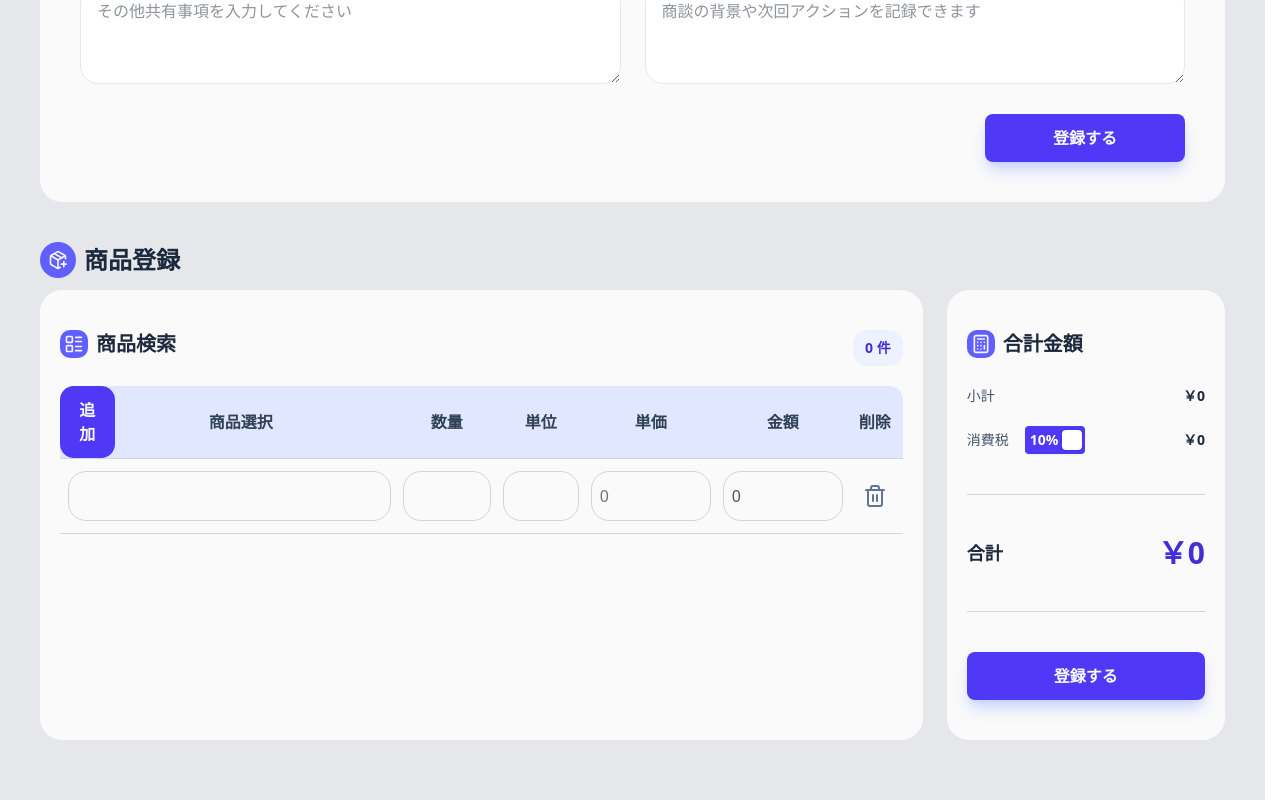
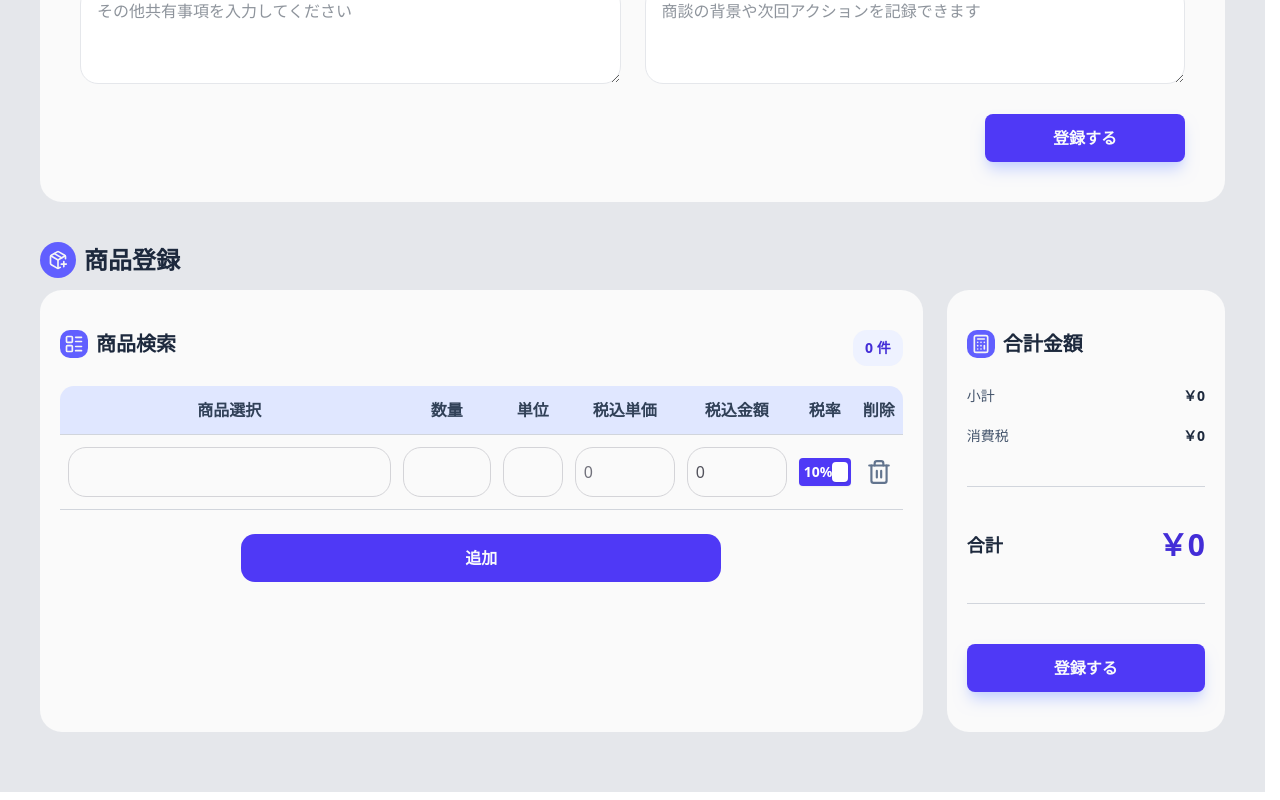
Before and after one commit to kawashima-cr/form, a React (Vite) app: page /form/registration in a window 1280 px wide. Shown: the part 544-1344 px from the top of the page. Built offline with nearby package versions, Linux system fonts and the light colour scheme.

Commit message:
✨ 税率トグル機能を追加し、LineItemRowコンポーネントを更新

```diff
--- a/src/components/registration/LineItem.tsx
+++ b/src/components/registration/LineItem.tsx
@@ -2,6 +2,7 @@ import { Trash2 } from "lucide-react";
 import type { ChangeEvent } from "react";
 import type { MenuDataType } from "./menuData";
 import type { LineItem } from "../../pages/registration/Product ";
+import { Switch } from "../ui/switch";
 
 type LineItemRowProps = {
   onChange: (next: LineItem) => void;
@@ -9,6 +10,9 @@ type LineItemRowProps = {
   menu?: MenuDataType;
   onNameClick?: React.MouseEventHandler<HTMLInputElement>;
   onRemove: React.MouseEventHandler<HTMLButtonElement>;
+  rowIndex: number;
+  taxRate: 8 | 10;
+  onTaxRateToggle: (rowIndex: number, rate: 8 | 10) => void;
 };
 
 export function LineItemRow(props: LineItemRowProps) {
@@ -39,10 +43,13 @@ export function LineItemRow(props: LineItemRowProps) {
     props.onChange({
       ...props.value,
       unitPrice: Number.isNaN(nextPrice) ? 0 : nextPrice,
+      taxFreeUnitPrice: Math.floor(
+        nextPrice / (props.value.taxRate * 0.01 + 1)
+      ),
     });
   };
   const gridCols =
-    "lg:grid lg:gap-3 lg:grid-cols-[minmax(260px,1fr)_88px_76px_120px_120px_40px]";
+    "lg:grid lg:gap-3 lg:grid-cols-[minmax(260px,1fr)_88px_60px_100px_100px_52px_32px]";
   const isCustom = props.value.menuId === "custom";
   const isNameEmpty = props.value.name.trim() === "";
   const baseInputClass =
@@ -61,8 +68,7 @@ export function LineItemRow(props: LineItemRowProps) {
     ? ""
     : "hover:bg-gray-100 hover:text-indigo-600";
 
-  const unitPrice = props.value.unitPrice;
-  const amount = unitPrice * props.value.qty;
+  const amount = props.value.unitPrice * props.value.qty;
 
   return (
     <div>
@@ -93,6 +99,8 @@ export function LineItemRow(props: LineItemRowProps) {
               id="qty"
               name="qty"
               type="number"
+              step={1}
+              min={1}
               className={`${baseInputClass} py-3 px-2 text-zinc-800 ${qtyInputBorderClass}`}
               value={props.value.qty === 0 ? "" : props.value.qty}
               onChange={handleQtyChange}
@@ -123,6 +131,8 @@ export function LineItemRow(props: LineItemRowProps) {
               id="unitPrice"
               name="unitPrice"
               type="number"
+              step={1}
+              min={0}
               className={`${baseInputClass} py-3 px-2 ${textInputBorderClass} ${editableCursorClass} ${hideNumberSpinClass}`}
               value={props.value.unitPrice}
               readOnly={props.value.menuId !== "custom"}
@@ -144,6 +154,19 @@ export function LineItemRow(props: LineItemRowProps) {
           </div>
           <div className="flex w-full flex-1 flex-col items-end gap-1 lg:items-center">
             <span className="px-2 text-right text-xs font-semibold text-slate-500 lg:hidden">
+              税率
+            </span>
+
+            <Switch
+              checked={props.taxRate === 10}
+              onCheckedChange={(checked) =>
+                props.onTaxRateToggle(props.rowIndex, checked ? 10 : 8)
+              }
+              className="mt-auto flex items-center"
+            />
+          </div>
+          <div className="flex w-full flex-1 flex-col items-end gap-1 lg:items-center">
+            <span className="px-2 text-right text-xs font-semibold text-slate-500 lg:hidden">
               削除
             </span>
             <button
@@ -151,7 +174,7 @@ export function LineItemRow(props: LineItemRowProps) {
               type="button"
               className="mt-auto flex items-center"
             >
-              <Trash2 className="h-10 w-10 rounded-xl p-2 text-slate-500 transition-all hover:bg-gray-200" />
+              <Trash2 className="h-[30px] w-[30px] p-0.5 rounded-sm text-slate-500 transition-all hover:bg-gray-200" />
             </button>
           </div>
         </div>
--- a/src/components/ui/switch.tsx
+++ b/src/components/ui/switch.tsx
@@ -10,7 +10,7 @@ function Switch({
     <SwitchPrimitive.Root
       data-slot="switch"
       className={cn(
-        "peer relative w-15 h-7 data-[state=checked]:bg-indigo-600 data-[state=unchecked]:bg-indigo-100 focus-visible:border-ring focus-visible:ring-ring/50 dark:data-[state=unchecked]:bg-input/80 inline-flex shrink-0 items-center rounded border border-transparent shadow-xs transition-all outline-none focus-visible:ring-[3px] disabled:cursor-not-allowed disabled:opacity-50 before:pointer-events-none before:absolute before:left-1 before:text-[14px] before:font-bold before:leading-none before:text-white before:content-['10%'] data-[state=unchecked]:before:opacity-0 data-[state=checked]:before:opacity-100 after:pointer-events-none after:absolute after:right-1 after:text-[14px] after:font-bold after:leading-none after:text-slate-700 after:content-['8%'] data-[state=checked]:after:opacity-0",
+        "peer relative w-13 h-7 data-[state=checked]:bg-indigo-600 data-[state=unchecked]:bg-indigo-200 focus-visible:border-ring focus-visible:ring-ring/50 dark:data-[state=unchecked]:bg-input/80 inline-flex shrink-0 items-center rounded border border-transparent shadow-xs transition-all outline-none focus-visible:ring-[3px] disabled:cursor-not-allowed disabled:opacity-50 before:pointer-events-none before:absolute before:left-1 before:text-[14px] before:font-bold before:leading-none before:text-white before:content-['10%'] data-[state=unchecked]:before:opacity-0 data-[state=checked]:before:opacity-100 after:pointer-events-none after:absolute after:right-1 after:text-[14px] after:font-bold after:leading-none after:text-slate-800 after:content-['8%'] data-[state=checked]:after:opacity-0",
         className
       )}
       {...props}
@@ -18,7 +18,7 @@ function Switch({
       <SwitchPrimitive.Thumb
         data-slot="switch-thumb"
         className={cn(
-          "pointer-events-none block w-5 h-5 rounded bg-white shadow-sm shadow-black/10 ring-0 transition-transform duration-200 ease-out data-[state=checked]:translate-x-[calc(180%)] data-[state=unchecked]:translate-x-0.5"
+          "pointer-events-none block w-4 h-5 rounded bg-white shadow-sm shadow-black/10 ring-0 transition-transform duration-200 ease-out data-[state=checked]:translate-x-[calc(200%)] data-[state=unchecked]:translate-x-0.5"
         )}
       />
     </SwitchPrimitive.Root>
--- a/src/pages/registration/Product .tsx
+++ b/src/pages/registration/Product .tsx
@@ -24,6 +24,8 @@ export type LineItem = {
   qty: number;
   unit: string;
   unitPrice: number;
+  taxFreeUnitPrice: number;
+  taxRate: 8 | 10;
 };
 type ActionState = { success: boolean; message: string };
 const initialState: ActionState = { success: false, message: "" };
@@ -37,6 +39,8 @@ export function Product() {
       qty: 0,
       unit: "",
       unitPrice: 0,
+      taxFreeUnitPrice: 0,
+      taxRate: 10,
     }))
   );
   const [isSearchOpen, setIsSearchOpen] = useState(false);
@@ -51,7 +55,7 @@ export function Product() {
     type: "success" | "error";
     message: string;
   } | null>(null);
-  const [taxRate, setTaxRate] = useState<8 | 10>(10);
+  const [modalTaxRate, setModalTaxRate] = useState<8 | 10>(10);
 
   useEffect(() => {
     if (!isSearchOpen) {
@@ -88,6 +92,8 @@ export function Product() {
         qty: 0,
         unit: "",
         unitPrice: 0,
+        taxFreeUnitPrice: 0,
+        taxRate: 10 as const,
       };
       const nextRow =
         menu.id === "custom"
@@ -97,13 +103,17 @@ export function Product() {
               qty: 1,
               unit: "",
               unitPrice: 0,
+              taxFreeUnitPrice: 0,
+              taxRate: modalTaxRate,
             }
           : {
               menuId: menu.id,
               name: menu.name,
               qty: 1,
               unit: menu.unit,
-              unitPrice: menu.price,
+              unitPrice: Math.floor(menu.price * (1 + modalTaxRate * 0.01)),
+              taxFreeUnitPrice: menu.price,
+              taxRate: modalTaxRate,
             };
 
       if (activeRowIndex !== null) {
@@ -143,6 +153,18 @@ export function Product() {
     setActiveRowIndex(null);
   };
 
+  const onTaxRateToggle = (rowIndex: number, newRate: 8 | 10) => {
+    setLineItemsData((prev) =>
+      prev.map((row, i) => {
+        if (i !== rowIndex) return row;
+        return {
+          ...row,
+          taxRate: newRate,
+          unitPrice: Math.floor(row.taxFreeUnitPrice * (newRate * 0.01 + 1)),
+        };
+      })
+    );
+  };
   const filteredMenus = menuData.filter((menu) => {
     if (selectedCategory && menu.category !== selectedCategory) return false;
     const keyword = debouncedSearchTerm.trim().toLocaleLowerCase();
@@ -157,19 +179,31 @@ export function Product() {
 
   const submitItems = lineItemsData
     .filter((row) => row.menuId !== null)
-    .map((row) => ({ ...row, amount: row.qty * row.unitPrice }));
+    .map((row) => ({
+      menuId: row.menuId,
+      name: row.name,
+      qty: row.qty,
+      unit: row.unit,
+      unitPrice: row.unitPrice,
+      taxRate: row.taxRate,
+      amount: row.qty * row.unitPrice,
+    }));
 
+  // 税抜き小計
   const subtotal = lineItemsData.reduce(
+    (sum, item) => sum + item.qty * item.taxFreeUnitPrice,
+    0
+  );
+
+  const total = lineItemsData.reduce(
     (sum, item) => sum + item.qty * item.unitPrice,
     0
   );
 
-  const tax = Math.floor(subtotal * (taxRate * 0.01));
-
-  const total = subtotal + tax;
+  const tax = total - subtotal;
 
   const gridCols =
-    "lg:grid lg:gap-3 lg:grid-cols-[minmax(260px,1fr)_88px_76px_120px_120px_40px]";
+    "lg:grid lg:gap-3 lg:grid-cols-[minmax(260px,1fr)_88px_60px_100px_100px_52px_32px]";
 
   const submit = async (
     _prevState: ActionState,
@@ -239,22 +273,16 @@ export function Product() {
             </div>
           </div>
           <div className="flex flex-col gap-2 rounded-t-xl border-b border-gray-300 bg-indigo-100 sm:flex-row sm:items-center">
-            <button
-              type="button"
-              onClick={() => openSearch()}
-              className="hidden w-full rounded-xl bg-indigo-600 px-3 py-2 font-semibold text-slate-50 hover:bg-indigo-500 lg:block lg:w-20 sm:py-3"
-            >
-              追加
-            </button>
             <div className="hidden w-full lg:block">
               <div
                 className={`flex-1 text-center py-3 px-2 font-semibold ${gridCols}`}
               >
-                <div className="pr-10">商品選択</div>
+                <div className="">商品選択</div>
                 <div className="">数量</div>
                 <div className="">単位</div>
-                <div className="">単価</div>
-                <div className="">金額</div>
+                <div className="">税込単価</div>
+                <div className="">税込金額</div>
+                <div className="">税率</div>
                 <div className="">削除</div>
               </div>
             </div>
@@ -280,17 +308,23 @@ export function Product() {
                       }
                 }
                 onRemove={() => handleRemoveRow(index)}
+                taxRate={lineItem.taxRate}
+                rowIndex={index}
+                onTaxRateToggle={onTaxRateToggle}
               />
             );
           })}
+          <div className="grid place-items-center">
             <button
               type="button"
               onClick={() => openSearch()}
-            className="mt-3 w-full rounded-xl bg-indigo-600 px-3 py-3 font-semibold text-slate-50 hover:bg-indigo-500 lg:hidden"
+              className="mt-6 w-full sm:w-120 rounded-xl bg-indigo-600 px-3 py-3 font-semibold text-slate-50 hover:bg-indigo-500"
             >
               追加
             </button>
+          </div>
 
+          {/* モーダル */}
           {isSearchOpen && (
             <div
               className={`fixed inset-0 z-50 backdrop-blur-sm bg-black/40 overflow-y-auto [scrollbar-width:none] [&::-webkit-scrollbar]:hidden transition-opacity duration-[${ANIMATION_MS}ms] ${
@@ -357,6 +391,15 @@ export function Product() {
                       </button>
                     ))}
                   </div>
+                  {/* 税率トグル */}
+                  <div className="flex justify-end mb-4 px-5">
+                    <Switch
+                      checked={modalTaxRate === 10}
+                      onCheckedChange={(checked) =>
+                        setModalTaxRate(checked ? 10 : 8)
+                      }
+                    />
+                  </div>
 
                   {/* メニュー一覧 */}
                   <div className="grid grid-cols-2 gap-4 lg:grid-cols-4">
@@ -368,9 +411,17 @@ export function Product() {
                         className="col-span-1 flex h-full flex-col min-h-36 px-3 py-4 bg-white border-2 hover:bg-gray-50 border-gray-300 rounded-2xl cursor-pointer"
                       >
                         <h3 className="text-lg font-bold pb-2">{menu.name}</h3>
-                        <p className="flex justify-end mt-auto border-t border-gray-100  pt-1 pr-2 text-indigo-700 text-lg font-bold">
-                          ￥{menu.price.toLocaleString("ja-JP")}
+                        <div className="mt-auto border-t border-gray-100 pt-2 pr-2 flex justify-end items-end">
+                          <p className="text-xs font-semibold text-slate-500 mr-4 pb-0.5">
+                            税抜 ￥{menu.price.toLocaleString("ja-JP")}
                           </p>
+                          <p className="text-lg font-bold text-indigo-700">
+                            税込 ￥
+                            {Math.floor(
+                              menu.price * (1 + modalTaxRate * 0.01)
+                            ).toLocaleString("ja-JP")}
+                          </p>
+                        </div>
                       </div>
                     ))}
                   </div>
@@ -395,11 +446,11 @@ export function Product() {
           <div className="flex items-center justify-between text-slate-600 text-sm">
             <p className="flex items-center">
               消費税
-              <Switch
+              {/* <Switch
                 checked={taxRate === 10}
                 onCheckedChange={(checked) => setTaxRate(checked ? 10 : 8)}
                 className="ml-4"
-              />
+              /> */}
             </p>
             <span className="text-slate-800 font-semibold">
               ￥{tax.toLocaleString("ja-JP")}
```
Also changed, not shown: src/lib/orderCalc.ts (added, +9 -0 lines), 1 other file (tests, documents, lock files or other folders). Lines whose indentation alone changed are shown as unchanged.
